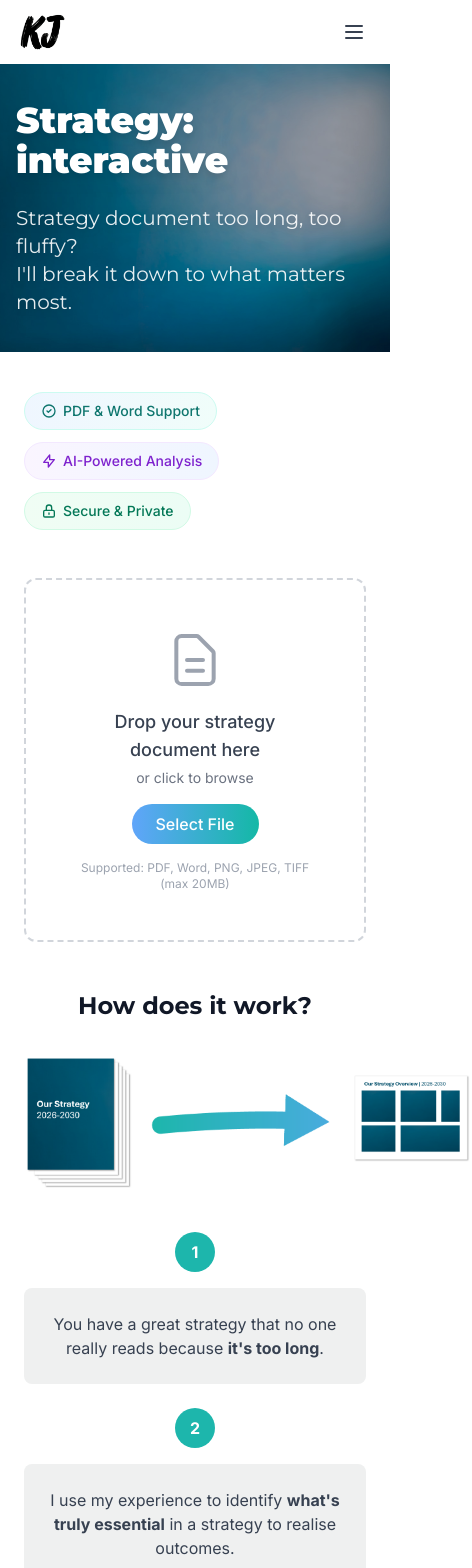
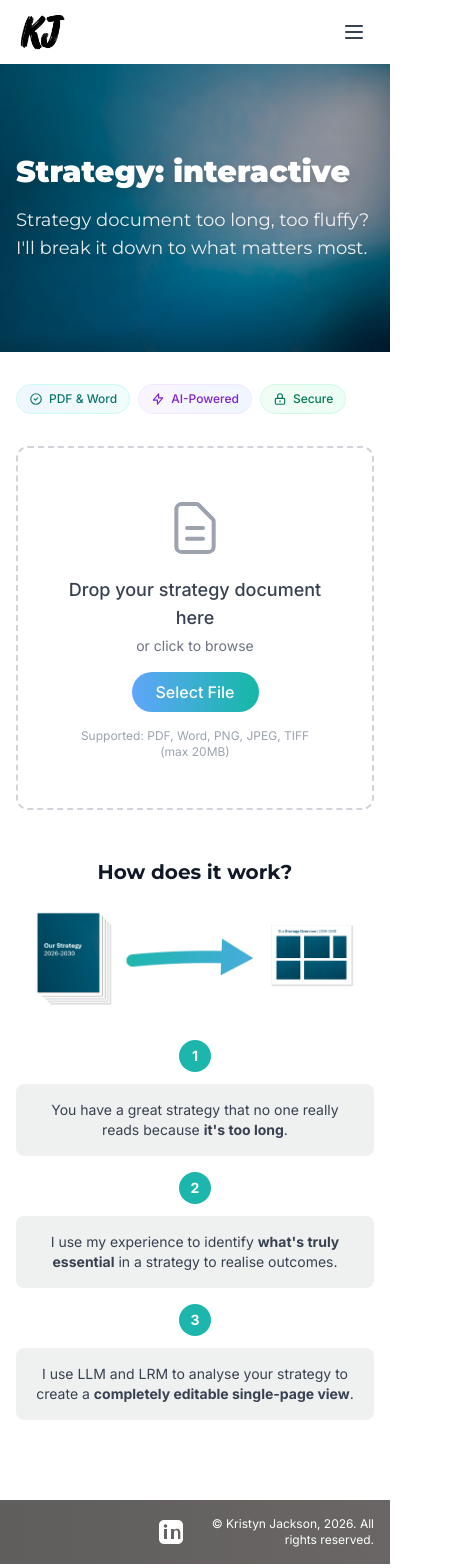
Before and after one commit to kristynajackson-ops/KJInteractive, a Next.js app: page /strategy-interactive in a window 390 px wide. Shown: the top 1568 px of the page, 472 px wide, since content can reach past the window. Built offline with nearby package versions, Linux system fonts and the light colour scheme.

Commit message:
Mobile fixes: strategy-interactive page layout, image sizing, touch drag/resize with refs

```diff
--- a/src/app/globals.css
+++ b/src/app/globals.css
@@ -38,6 +38,7 @@ a:hover {
 body {
   @apply font-inter;
   -webkit-tap-highlight-color: transparent;
+  overflow-x: hidden;
 }
 
 h1, h2, h3, h4, h5, h6 {
--- a/src/app/strategy-interactive/page.tsx
+++ b/src/app/strategy-interactive/page.tsx
@@ -75,7 +75,7 @@ export default function StrategyInteractivePage() {
   };
 
   return (
-    <main className="min-h-screen bg-white">
+    <main className="min-h-screen bg-white overflow-x-hidden">
       {/* Hero Banner */}
       <section className="bg-white text-blue-900 pt-16">
         <div className="relative h-[18rem] sm:h-[20rem] bg-white">
@@ -84,10 +84,10 @@ export default function StrategyInteractivePage() {
           <div className="relative h-full">
             <div className="max-w-7xl mx-auto h-full flex items-center px-4 sm:px-6 lg:px-8">
               <div className="text-left text-white">
-                <h1 className={`text-4xl md:text-5xl font-black text-white mb-6 drop-shadow-lg ${montserrat.className}`}>
+                <h1 className={`text-3xl sm:text-4xl md:text-5xl font-black text-white mb-4 sm:mb-6 drop-shadow-lg ${montserrat.className}`}>
                   Strategy: interactive
                 </h1>
-                <p className={`text-xl md:text-2xl text-white/90 drop-shadow-md max-w-2xl ${montserrat.className}`}>
+                <p className={`text-lg sm:text-xl md:text-2xl text-white/90 drop-shadow-md max-w-2xl ${montserrat.className}`}>
                   Strategy document too long, too fluffy?<br />I'll break it down to what matters most.
                 </p>
               </div>
@@ -97,27 +97,27 @@ export default function StrategyInteractivePage() {
       </section>
 
       {/* Content Section */}
-      <section className="relative py-10 px-6 bg-white">
+      <section className="relative py-8 sm:py-10 px-4 sm:px-6 bg-white">
         <div className="max-w-4xl mx-auto text-left">
           {/* Feature badges */}
-          <div className="flex flex-wrap justify-start gap-3 mb-12">
-            <span className="inline-flex items-center gap-1.5 px-4 py-2 rounded-full bg-gradient-to-r from-blue-50 to-teal-50 text-teal-700 text-sm font-medium border border-teal-100">
-              <svg className="w-4 h-4" fill="none" stroke="currentColor" viewBox="0 0 24 24">
+          <div className="flex flex-wrap justify-start gap-2 sm:gap-3 mb-8 sm:mb-12">
+            <span className="inline-flex items-center gap-1.5 px-3 sm:px-4 py-1.5 sm:py-2 rounded-full bg-gradient-to-r from-blue-50 to-teal-50 text-teal-700 text-xs sm:text-sm font-medium border border-teal-100">
+              <svg className="w-3.5 h-3.5 sm:w-4 sm:h-4" fill="none" stroke="currentColor" viewBox="0 0 24 24">
                 <path strokeLinecap="round" strokeLinejoin="round" strokeWidth={2} d="M9 12l2 2 4-4m6 2a9 9 0 11-18 0 9 9 0 0118 0z" />
               </svg>
-              PDF & Word Support
+              PDF & Word
             </span>
-            <span className="inline-flex items-center gap-1.5 px-4 py-2 rounded-full bg-gradient-to-r from-purple-50 to-blue-50 text-purple-700 text-sm font-medium border border-purple-100">
-              <svg className="w-4 h-4" fill="none" stroke="currentColor" viewBox="0 0 24 24">
+            <span className="inline-flex items-center gap-1.5 px-3 sm:px-4 py-1.5 sm:py-2 rounded-full bg-gradient-to-r from-purple-50 to-blue-50 text-purple-700 text-xs sm:text-sm font-medium border border-purple-100">
+              <svg className="w-3.5 h-3.5 sm:w-4 sm:h-4" fill="none" stroke="currentColor" viewBox="0 0 24 24">
                 <path strokeLinecap="round" strokeLinejoin="round" strokeWidth={2} d="M13 10V3L4 14h7v7l9-11h-7z" />
               </svg>
-              AI-Powered Analysis
+              AI-Powered
             </span>
-            <span className="inline-flex items-center gap-1.5 px-4 py-2 rounded-full bg-gradient-to-r from-green-50 to-emerald-50 text-emerald-700 text-sm font-medium border border-emerald-100">
-              <svg className="w-4 h-4" fill="none" stroke="currentColor" viewBox="0 0 24 24">
+            <span className="inline-flex items-center gap-1.5 px-3 sm:px-4 py-1.5 sm:py-2 rounded-full bg-gradient-to-r from-green-50 to-emerald-50 text-emerald-700 text-xs sm:text-sm font-medium border border-emerald-100">
+              <svg className="w-3.5 h-3.5 sm:w-4 sm:h-4" fill="none" stroke="currentColor" viewBox="0 0 24 24">
                 <path strokeLinecap="round" strokeLinejoin="round" strokeWidth={2} d="M12 15v2m-6 4h12a2 2 0 002-2v-6a2 2 0 00-2-2H6a2 2 0 00-2 2v6a2 2 0 002 2zm10-10V7a4 4 0 00-8 0v4h8z" />
               </svg>
-              Secure & Private
+              Secure
             </span>
           </div>
 
@@ -130,35 +130,35 @@ export default function StrategyInteractivePage() {
 
           {/* How does it work section */}
           <div className="mb-12 text-center">
-            <h2 className={`text-2xl md:text-3xl font-bold text-gray-900 mb-8 ${montserrat.className}`}>
+            <h2 className={`text-xl sm:text-2xl md:text-3xl font-bold text-gray-900 mb-6 sm:mb-8 ${montserrat.className}`}>
               How does it work?
             </h2>
-            <img src="/from-to.png" alt="How the strategy analysis works" className="mx-auto max-w-md" />
+            <img src="/from-to.png" alt="How the strategy analysis works" className="mx-auto w-full max-w-xs sm:max-w-sm md:max-w-md" />
 
             {/* Three explanation boxes */}
-            <div className="grid grid-cols-1 md:grid-cols-3 gap-6 mt-10">
+            <div className="grid grid-cols-1 md:grid-cols-3 gap-4 sm:gap-6 mt-8 sm:mt-10">
               <div className="flex flex-col items-center">
-                <div className="w-10 h-10 rounded-full bg-[#1db6ac] flex items-center justify-center mb-4">
-                  <span className="text-white font-bold">1</span>
+                <div className="w-8 h-8 sm:w-10 sm:h-10 rounded-full bg-[#1db6ac] flex items-center justify-center mb-3 sm:mb-4">
+                  <span className="text-white font-bold text-sm sm:text-base">1</span>
                 </div>
-                <div className="bg-[#eff0f0] rounded-lg p-6 flex-1 w-full">
-                  <p className="text-gray-700">You have a great strategy that no one really reads because <span className="font-semibold">it's too long</span>.</p>
+                <div className="bg-[#eff0f0] rounded-lg p-4 sm:p-6 flex-1 w-full">
+                  <p className="text-gray-700 text-sm sm:text-base">You have a great strategy that no one really reads because <span className="font-semibold">it's too long</span>.</p>
                 </div>
               </div>
               <div className="flex flex-col items-center">
-                <div className="w-10 h-10 rounded-full bg-[#1db6ac] flex items-center justify-center mb-4">
-                  <span className="text-white font-bold">2</span>
+                <div className="w-8 h-8 sm:w-10 sm:h-10 rounded-full bg-[#1db6ac] flex items-center justify-center mb-3 sm:mb-4">
+                  <span className="text-white font-bold text-sm sm:text-base">2</span>
                 </div>
-                <div className="bg-[#eff0f0] rounded-lg p-6 flex-1 w-full">
-                  <p className="text-gray-700">I use my experience to identify <span className="font-semibold">what's truly essential</span> in a strategy to realise outcomes.</p>
+                <div className="bg-[#eff0f0] rounded-lg p-4 sm:p-6 flex-1 w-full">
+                  <p className="text-gray-700 text-sm sm:text-base">I use my experience to identify <span className="font-semibold">what's truly essential</span> in a strategy to realise outcomes.</p>
                 </div>
               </div>
               <div className="flex flex-col items-center">
-                <div className="w-10 h-10 rounded-full bg-[#1db6ac] flex items-center justify-center mb-4">
-                  <span className="text-white font-bold">3</span>
+                <div className="w-8 h-8 sm:w-10 sm:h-10 rounded-full bg-[#1db6ac] flex items-center justify-center mb-3 sm:mb-4">
+                  <span className="text-white font-bold text-sm sm:text-base">3</span>
                 </div>
-                <div className="bg-[#eff0f0] rounded-lg p-6 flex-1 w-full">
-                  <p className="text-gray-700">I use LLM and LRM to analyse your strategy to create a <span className="font-semibold">completely editable single-page view</span>.</p>
+                <div className="bg-[#eff0f0] rounded-lg p-4 sm:p-6 flex-1 w-full">
+                  <p className="text-gray-700 text-sm sm:text-base">I use LLM and LRM to analyse your strategy to create a <span className="font-semibold">completely editable single-page view</span>.</p>
                 </div>
               </div>
             </div>
```
Also changed, not shown: src/components/strategy-interactive/StrategyAnalysisView.tsx (+82 -115 lines).
